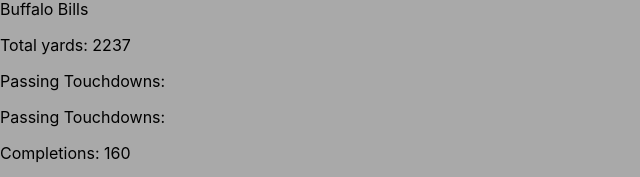
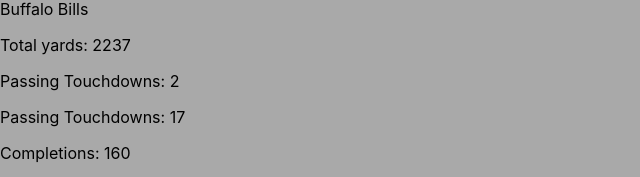
Before and after one commit to sassek70/Phase-2-Project, a React (Create React App) app in the folder qb-stat-tracker/: page / in a window 1280 px wide. Shown: the part 363-540 px from the top of the page, without its empty margins (0-640 px from the left). Built offline with nearby package versions, Linux system fonts and the light colour scheme; data requests are answered from the project's data file.

Commit message:
fixed touchdowns

```diff
--- a/qb-stat-tracker/src/components/PlayerCards.js
+++ b/qb-stat-tracker/src/components/PlayerCards.js
@@ -1,6 +1,6 @@
 
 
-const PlayerCard = ({id, name, team, image, yards, rtouchdown, ptouchdown, completions, favorited}) => {
+const PlayerCard = ({id, name, team, image, yards, rtouchdowns, ptouchdowns, completions, favorited}) => {
     return (
         <>
             <img src={image} alt={name}/>
@@ -8,8 +8,8 @@
                 <h1>{name}</h1>
                 <p>{team}</p>
                 <p>Total yards: {yards}</p>
-                <p>Passing Touchdowns: {rtouchdown}</p>
-                <p>Passing Touchdowns: {ptouchdown}</p>
+                <p>Passing Touchdowns: {rtouchdowns}</p>
+                <p>Passing Touchdowns: {ptouchdowns}</p>
                 <p>Completions: {completions}</p>
                 {true ?
                     <button>Add to Favorites</button>
--- a/qb-stat-tracker/src/components/QBList.js
+++ b/qb-stat-tracker/src/components/QBList.js
@@ -3,8 +3,8 @@
 const QBList = ({playerList}) => {
 
     const displayPlayers = playerList.map((player) => {
-        const { id, name, team, image, yards, rtouchdown, ptouchdown, completions, favorited } = player
-        return <PlayerCard key={id} id={id} name={name} team={team} image={image} yards={yards} rtouchdown={rtouchdown} ptouchdown={ptouchdown} completions={completions} favorited={favorited}/>
+        const { id, name, team, image, yards, rtouchdowns, ptouchdowns, completions, favorited } = player
+        return <PlayerCard key={id} id={id} name={name} team={team} image={image} yards={yards} rtouchdowns={rtouchdowns} ptouchdowns={ptouchdowns} completions={completions} favorited={favorited}/>
     })
 
     return(
```
